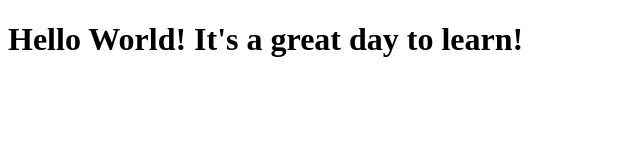
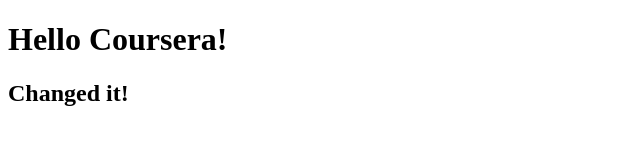
Before and after one commit to Peter-26/first-test, a plain HTML site: page site/index.html in a window 1280 px wide. Shown: the whole page, without its empty margins (0-640 px from the left). Drawn offline with Linux system fonts and the light colour scheme.

Commit message:
I changed it.

```diff
--- a/site/index.html
+++ b/site/index.html
@@ -6,6 +6,7 @@
 	<title>Hello Coursera!</title>
 </head>
 <body>
-<h1>Hello World! It's a great day to learn!</h1>
+<h1>Hello Coursera!</h1>
+<h2>Changed it!</h2>
 </body>
 </html>
```
